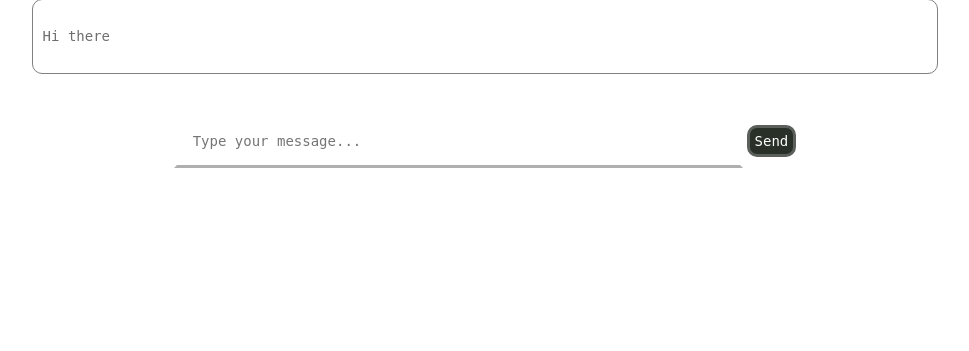
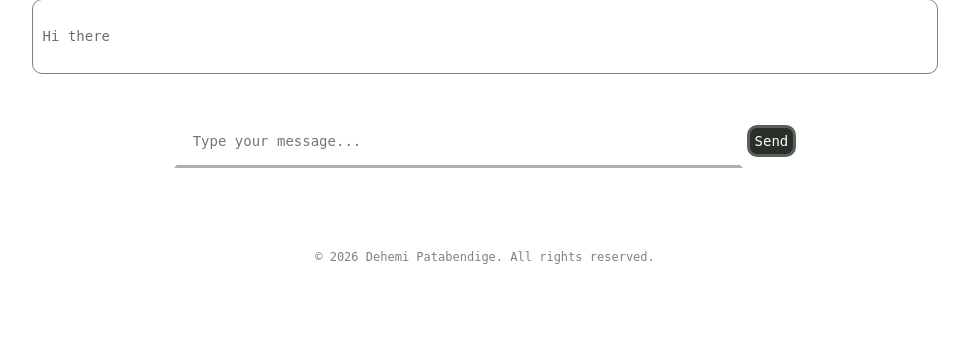
Before and after one commit to dehemi2001/ai_chatbot_django, a Django app: page / in a window 1280 px wide. Shown: the part 109-460 px from the top of the page, without its empty margins (155-1124 px from the left). Run offline with Django 5.2, Linux system fonts and the light colour scheme.

Commit message:
Footer added and url bug on the frontend fixed.

```diff
--- a/blog/static/blog/style.css
+++ b/blog/static/blog/style.css
@@ -56,3 +56,12 @@ h1 {
     line-height: 25px;
     color: rgb(109, 111, 109);
 }
+
+footer {
+    text-align: center;
+    margin-top: 50px;
+    padding: 20px;
+    font-family: monospace;
+    font-size: 12px;
+    color: gray;
+}
--- a/blog/templates/blog/index.html
+++ b/blog/templates/blog/index.html
@@ -35,8 +35,8 @@
 
             $('#chatbot').append(userHtml);
 
-            $.get('/blog/getResponse', { userMessage: userText }).done(function (data) {
-                var returnMessage = "<p class='botText'>Chatbot: <span>" + data + "</span>";
+            $.get('/getResponse', { userMessage: userText }).done(function (data) {
+                var returnMessage = "<p class='botText'>Chatbot: <span>" + data + "</span></p>";
                 $('#chatbot').append(returnMessage);
             })
         }
@@ -45,6 +45,9 @@
             getUserResponse();
         });
     </script>
+    <footer align="center">
+        <p>&copy; {% now "Y" %} Dehemi Patabendige. All rights reserved.</p>
+    </footer>
 </body>
 
 </html>
```
